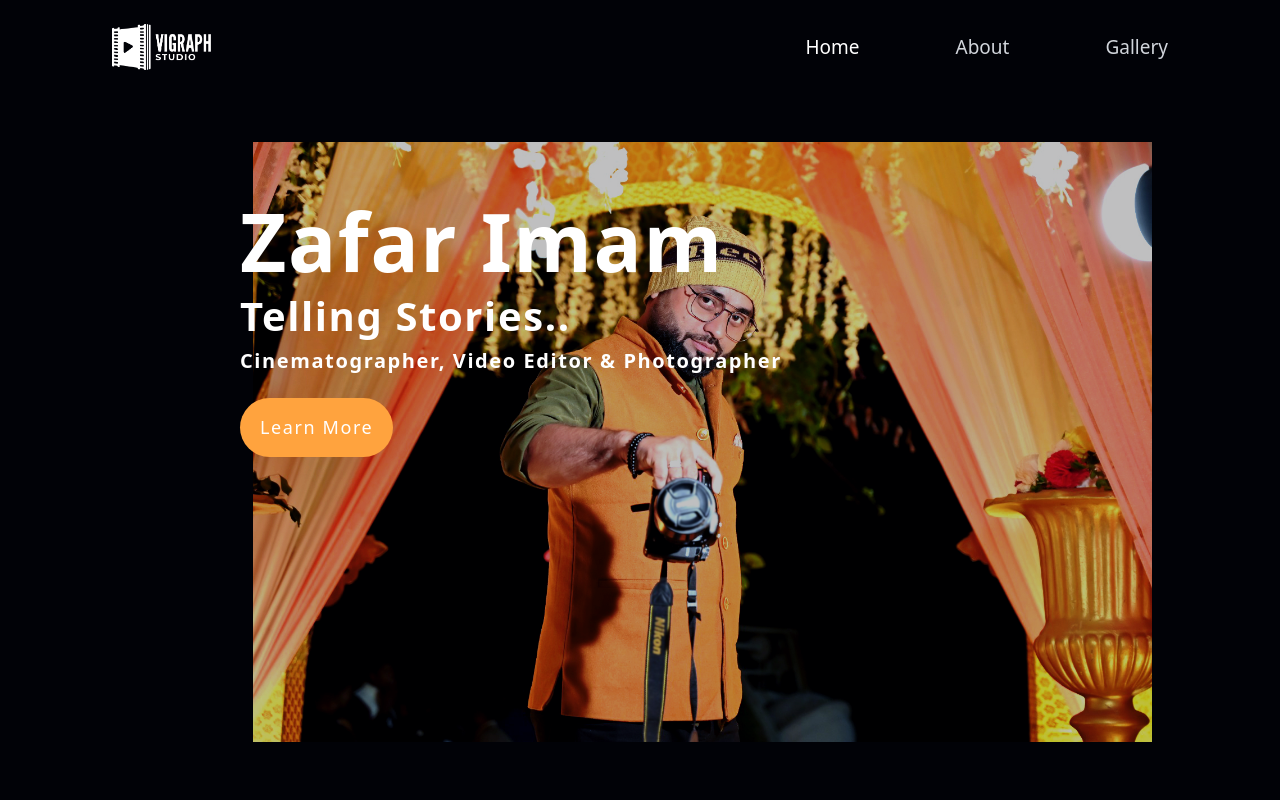
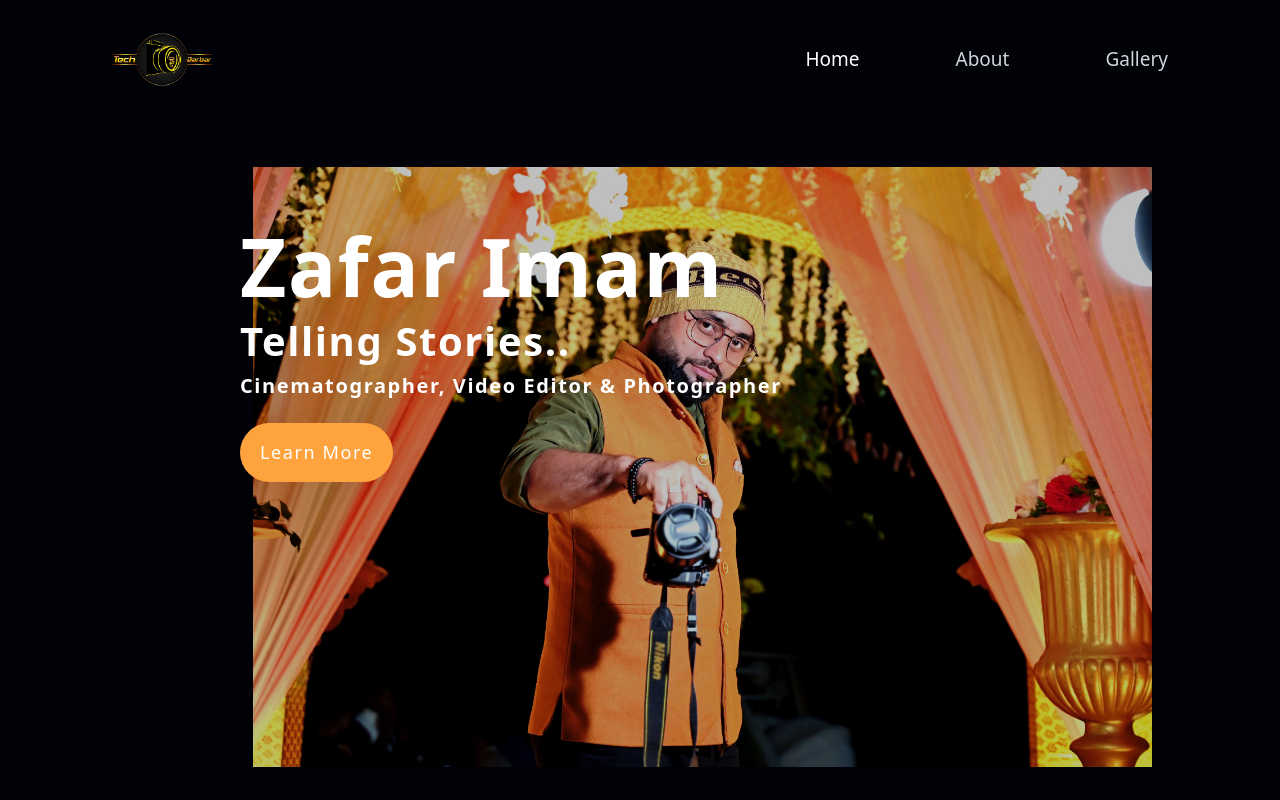
Before and after one commit to RazaNaqsh/techDarbar, a React (Vite) app: page / in a window 1280 px wide. Shown: the top 800 px of the page. Built offline with nearby package versions, Linux system fonts and the light colour scheme; the HTML template or start-up script is replaced by a standard one.

Commit message:
Logo change

```diff
--- a/index.html
+++ b/index.html
@@ -2,7 +2,7 @@
 <html lang="en">
   <head>
     <meta charset="UTF-8" />
-    <link rel="icon" type="image/svg+xml" href="/vite.svg" />
+    <link rel="icon" type="image/svg+xml" href="/newlogo.png" />
     <meta name="viewport" content="width=device-width, initial-scale=1.0" />
     <title>TechDarbar</title>
   </head>
--- a/src/components/Footer.jsx
+++ b/src/components/Footer.jsx
@@ -2,7 +2,7 @@ import fb from "../assets/fb.svg";
 import ig from "../assets/ig.svg";
 import yt from "../assets/yt.svg";
 import tw from "../assets/tw.svg";
-import logo from "../assets/logo.png";
+import newlogo from "../assets/newlogo.png";
 
 import location from "../assets/location.svg";
 import phone from "../assets/phone.svg";
@@ -14,7 +14,7 @@ const Footer = () => {
     <div className="bg-[#202020] py-28">
       <div className="w-[80%] mx-auto flex justify-around">
         <div className="space-y-4">
-          <img src={logo} className="w-[150px]" alt="" />
+          <img src={newlogo} className="w-[150px]" alt="" />
           <p className="text-[13px] md:text-[17px] w-[70vw] md:w-[30vw]  text-[#8F8F8F]">
             The world without photography will be meaningless to us if there is
             no light and color, which opens up our minds and expresses passion.
--- a/src/components/Navbar.jsx
+++ b/src/components/Navbar.jsx
@@ -1,5 +1,5 @@
 import { useEffect, useState } from "react";
-import logo from "../assets/logo.png";
+import newlogo from "../assets/newlogo.png";
 import burgerIcon from "../assets/burger.svg"; // Add a burger icon
 
 import { motion } from "framer-motion";
@@ -35,7 +35,7 @@ const Navbar = () => {
         className="z-10  w-[85%] mx-auto flex px-4 py-6 justify-between items-center"
       >
         <div>
-          <img className="w-[65px] md:w-[100px]" src={logo} alt="logo" />
+          <img className="w-[65px] md:w-[100px]" src={newlogo} alt="logo" />
         </div>
         {/* Mobile menu burger icon */}
         <div
```
Also changed, not shown: public/newlogo.png (added), src/assets/newlogo.png (added).
